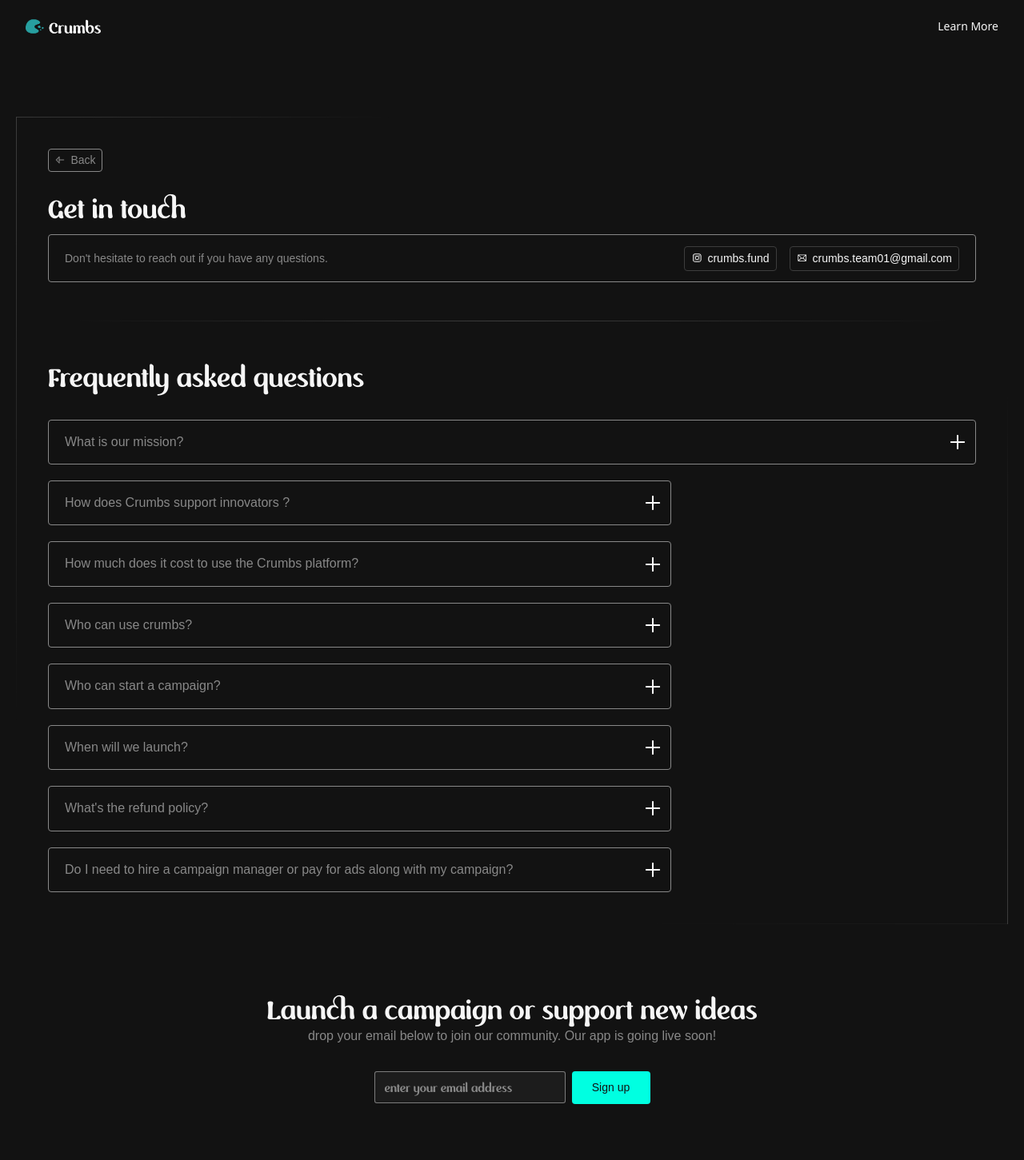
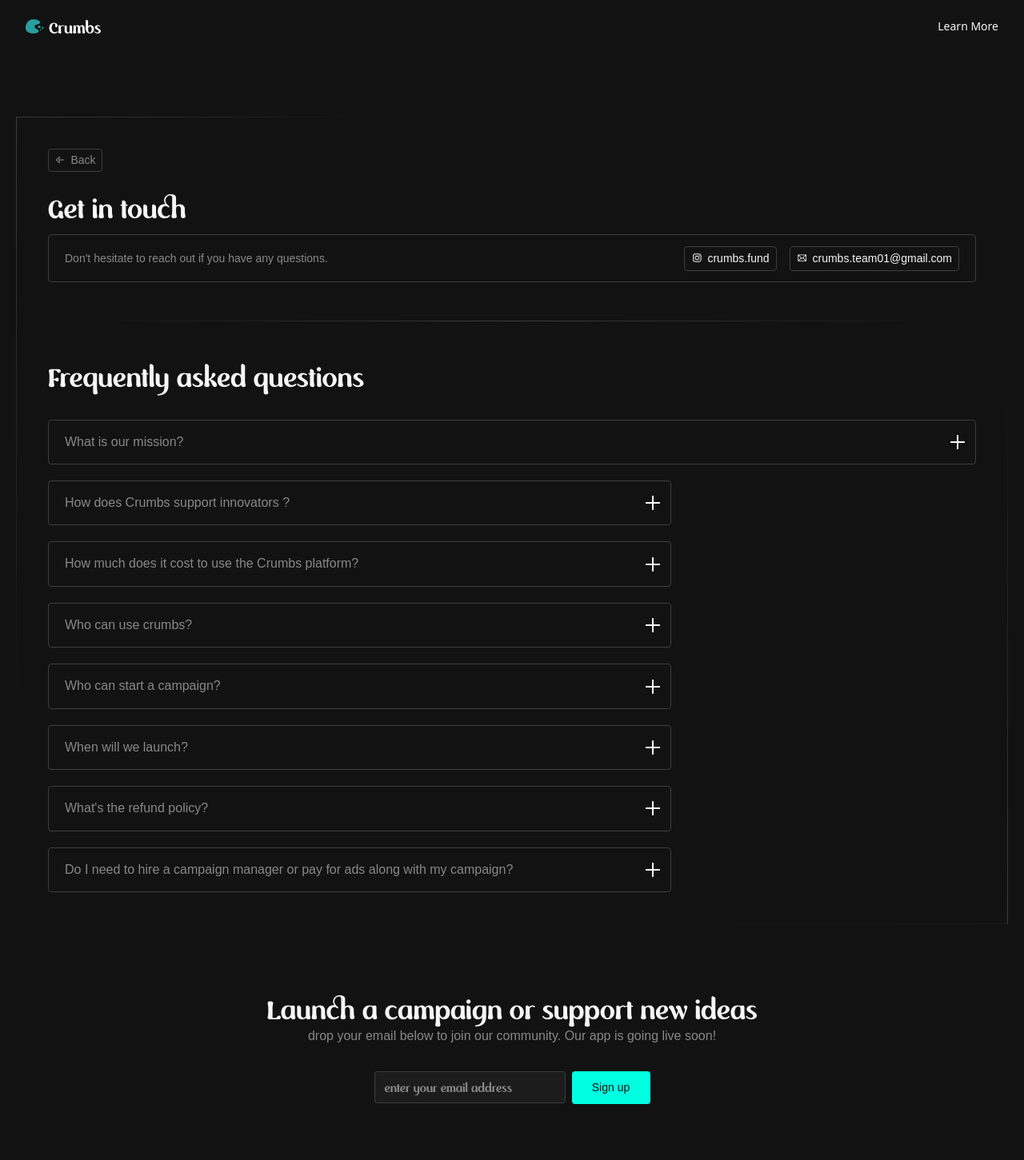
Before and after one commit to abdulrafay23butt/crumbs_Website, a Next.js app: page /faqs in a window 1280 px wide. Shown: the top 1451 px of the page at 80% size. Built offline with nearby package versions, Linux system fonts and the light colour scheme; a web font is replaced by a local one.

Commit message:
adjustment colors

```diff
--- a/src/app/page.tsx
+++ b/src/app/page.tsx
@@ -7,8 +7,10 @@
   return (
     <>
       <Header />
-      <Hero />
-      <JoinCommunity/>
+    <div className="min-h-screen">
+    <Hero />
+    <JoinCommunity/>
+    </div>
       <Header />
 
     </>
--- a/src/components/Faqs/index.tsx
+++ b/src/components/Faqs/index.tsx
@@ -26,14 +26,14 @@
           height={673.68}
         />
         <div className="w-full p-10 mob:p-3 relative z-10">
-          <Link href="/" className="w-[68px] h-[29px] flex  items-center justify-center text-[#888888] text-[14px] font-sofiapro gap-[6px] border-[1px] border-[#888888] rounded-[4px] transition duration-400 ease-in-out hover:bg-[#888888]/10 ">
+          <Link href="/" className="w-[68px] h-[29px] flex  items-center justify-center text-[#888888] text-[14px] font-sofiapro gap-[6px] border-[1px] border-[#3D3D3D] rounded-[4px] transition duration-400 ease-in-out hover:bg-[#888888]/10 ">
             <Image src={arrowback} alt="" /> Back
           </Link>
           <h1 className="text-[32px] font-foghe font-normal text-graish  leading-[38.4px] mt-6 mb-4">
             Get in touch
           </h1>
 
-          <div className="flex flex-wrap justify-between items-center px-5 min-h-[60px] mob:py-4 border-[1px] border-[#888888] rounded-[4px] w-full ">
+          <div className="flex flex-wrap justify-between items-center px-5 min-h-[60px] mob:py-4 border-[1px] border-[#3D3D3D] rounded-[4px] w-full ">
             <p className="text-[14px] text-center mob:text-left mob:mb-3 font-sofiapro font-normal text-[#888888]">
               Don&apos;t hesitate to reach out if you have any questions.
             </p>
--- a/src/components/Home/Hero/index.tsx
+++ b/src/components/Home/Hero/index.tsx
@@ -11,7 +11,7 @@
 const Hero = () => {
   return (
     <>
-      <hr className="h-[0.5px] opacity-20 bg-[#F6F6F6]" />
+      <hr className="h-[0.5px] opacity-20 bg-[#3D3D3D]" />
 
       <div className="flex justify-center px-5 mob:px-3">
         <div className="w-full max-w-[1328px] relative my-20 min-h-[500px] overflow-hidden">
--- a/src/components/Home/JoinCommunity/index.tsx
+++ b/src/components/Home/JoinCommunity/index.tsx
@@ -11,7 +11,7 @@
       </p>
       <div className="flex justify-center gap-[8px] mt-8 mb-12">
         <input
-          className="w-full max-w-[239px] h-[40px] px-3 border-[1px] outline-none text-[#888888] bg-[#1C1C1C] border-[#888888]/90 rounded-[3px] placeholder:text-[#888888] placeholder:text-[14px] placeholder:font-foghe"
+          className="w-full max-w-[239px] h-[40px] px-3 border-[1px] outline-none text-[#888888] bg-[#1C1C1C] border-[#3D3D3D] rounded-[3px] placeholder:text-[#888888] placeholder:text-[14px] placeholder:font-foghe"
           type="text"
           placeholder="enter your email address"
         />
--- a/src/components/ui/Accordion.tsx
+++ b/src/components/ui/Accordion.tsx
@@ -26,11 +26,21 @@
 
   return (
     <div
-      className="cursor-pointer rounded-[4px] border-[1px] border-[#888888] py-4 pl-2 mob:py-5"
+      // className="cursor-pointer rounded-[4px] border-[1px] border-[#888888] py-4 pl-2 mob:py-5"
+      className={cn(
+        "cursor-pointer rounded-[4px] border-[1px] border-[#3D3D3D] py-4 pl-2 mob:py-5",
+        isOpen && "border-[#888888]",
+      )}
       onClick={toggleAccordion}
     >
       <div className="flex items-center justify-between px-3 mob:px-3">
-        <p className="text-[16px] font-normal font-sofiapro leading-[22.4px] text-[#888888] mob:max-w-[85%]">{title}</p>
+        <p
+        // className="text-[16px] font-normal font-sofiapro leading-[22.4px] text-[#888888] mob:max-w-[85%]"
+         className={cn(
+          "text-[16px] font-normal font-sofiapro leading-[22.4px] text-[#888888] mob:max-w-[85%]",
+          isOpen && "text-[#F6F6F6]",
+        )}
+        >{title}</p>
 
         <button  className="relative">
           <Image src={minusIcon} alt="minusIcon"
```
